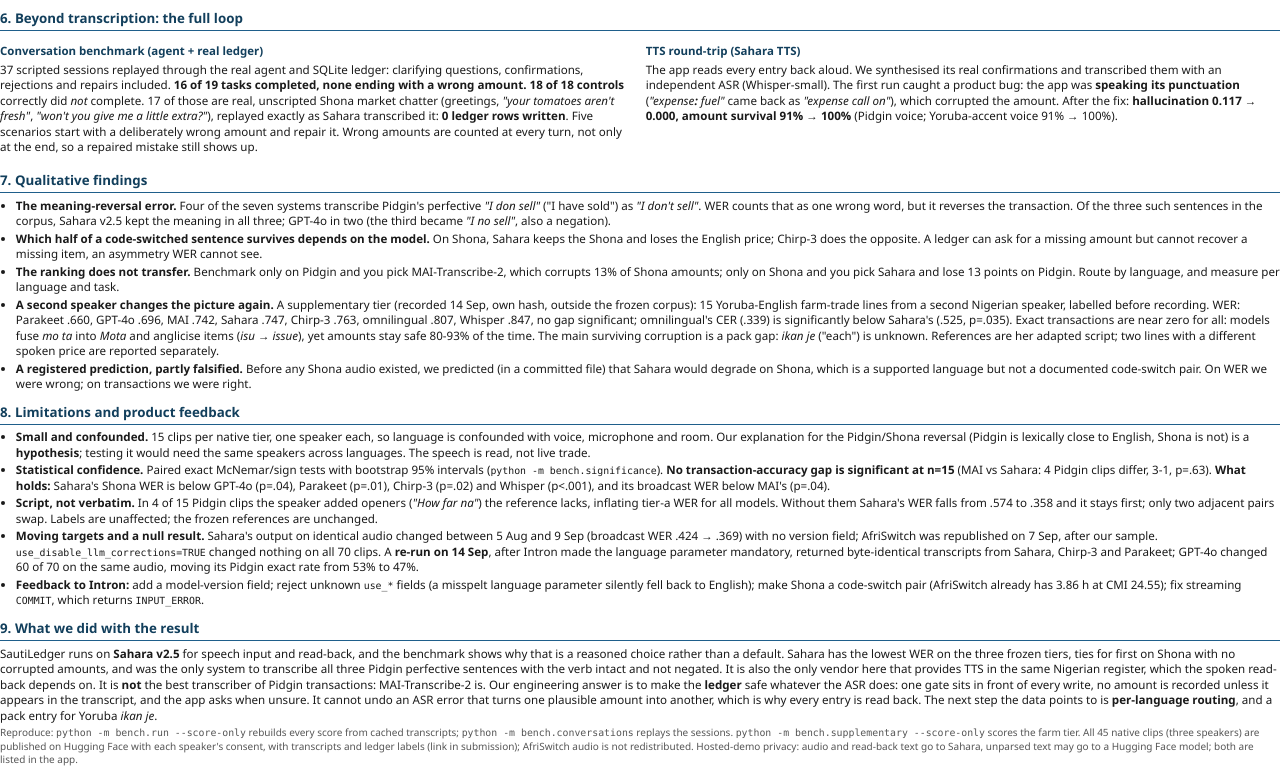
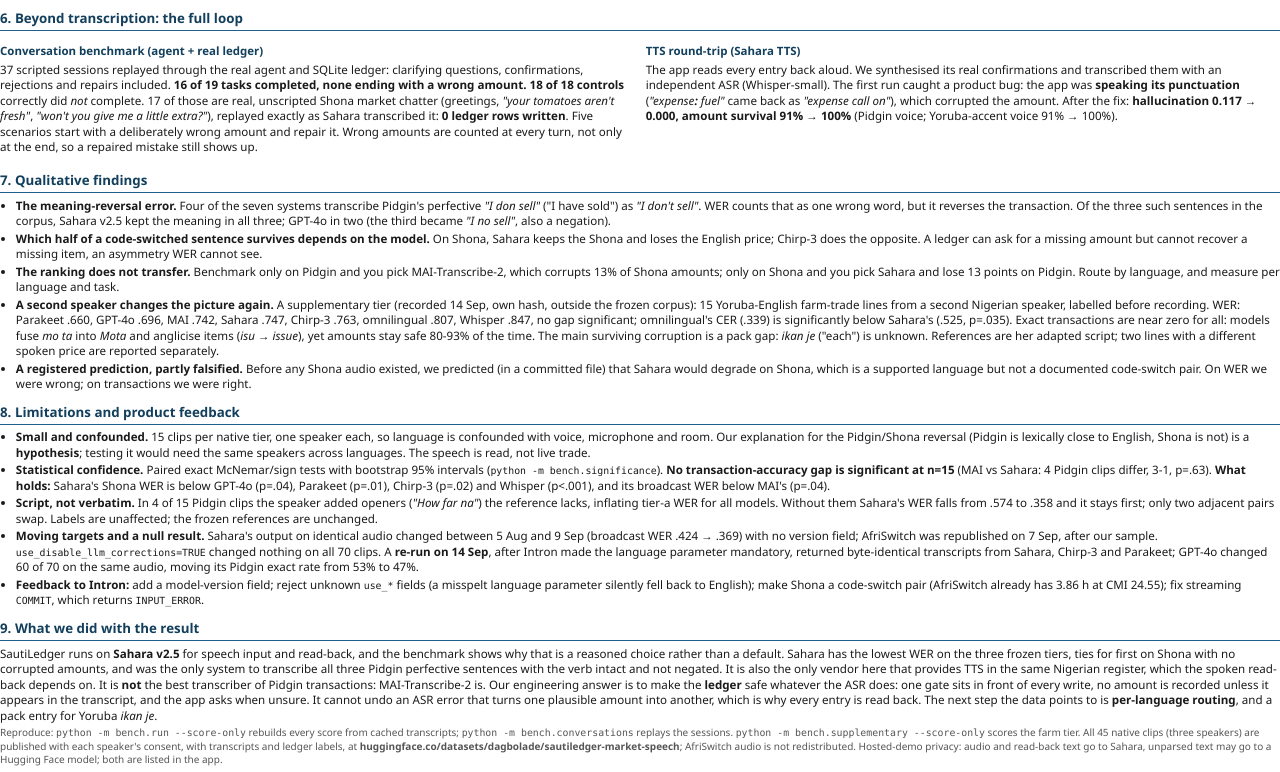
Before and after one commit to dagbolade/sautiledger, a plain HTML site: page submission/benchmark-report.html in a window 1280 px wide. Shown: the part 1548-2320 px from the top of the page. Drawn offline with Linux system fonts and the light colour scheme.

Commit message:
Add the published Hugging Face dataset link
https://huggingface.co/datasets/dagbolade/sautiledger-market-speech is
live and verified: 45 audio files plus metadata, every metadata row
resolves to an uploaded file, sizes match the local build, and the
dataset viewer reads 45 rows with a playable audio column. Link added to
the PDF (still 3 pages), dataset card, form answers and checklist.

```diff
--- a/submission/benchmark-report.html
+++ b/submission/benchmark-report.html
@@ -137,7 +137,7 @@
 </ul>
 <h2>9. What we did with the result</h2>
 <p>SautiLedger runs on <b>Sahara v2.5</b> for speech input and read-back, and the benchmark shows why that is a reasoned choice rather than a default. Sahara has the lowest WER on the three frozen tiers, ties for first on Shona with no corrupted amounts, and was the only system to transcribe all three Pidgin perfective sentences with the verb intact and not negated. It is also the only vendor here that provides TTS in the same Nigerian register, which the spoken read-back depends on. It is <b>not</b> the best transcriber of Pidgin transactions: MAI-Transcribe-2 is. Our engineering answer is to make the <b>ledger</b> safe whatever the ASR does: one gate sits in front of every write, no amount is recorded unless it appears in the transcript, and the app asks when unsure. It cannot undo an ASR error that turns one plausible amount into another, which is why every entry is read back. The next step the data points to is <b>per-language routing</b>, and a pack entry for Yoruba <i>ikan je</i>.</p>
-<p class="note">Reproduce: <code>python -m bench.run --score-only</code> rebuilds every score from cached transcripts; <code>python -m bench.conversations</code> replays the sessions. <code>python -m bench.supplementary --score-only</code> scores the farm tier. All 45 native clips (three speakers) are published on Hugging Face with each speaker's consent, with transcripts and ledger labels (link in submission); AfriSwitch audio is not redistributed. Hosted-demo privacy: audio and read-back text go to Sahara, unparsed text may go to a Hugging Face model; both are listed in the app.</p>
+<p class="note">Reproduce: <code>python -m bench.run --score-only</code> rebuilds every score from cached transcripts; <code>python -m bench.conversations</code> replays the sessions. <code>python -m bench.supplementary --score-only</code> scores the farm tier. All 45 native clips (three speakers) are published with each speaker's consent, with transcripts and ledger labels, at <b>huggingface.co/datasets/dagbolade/sautiledger-market-speech</b>; AfriSwitch audio is not redistributed. Hosted-demo privacy: audio and read-back text go to Sahara, unparsed text may go to a Hugging Face model; both are listed in the app.</p>
 
 </body>
 </html>
```
Also changed, not shown: 4 other files.
